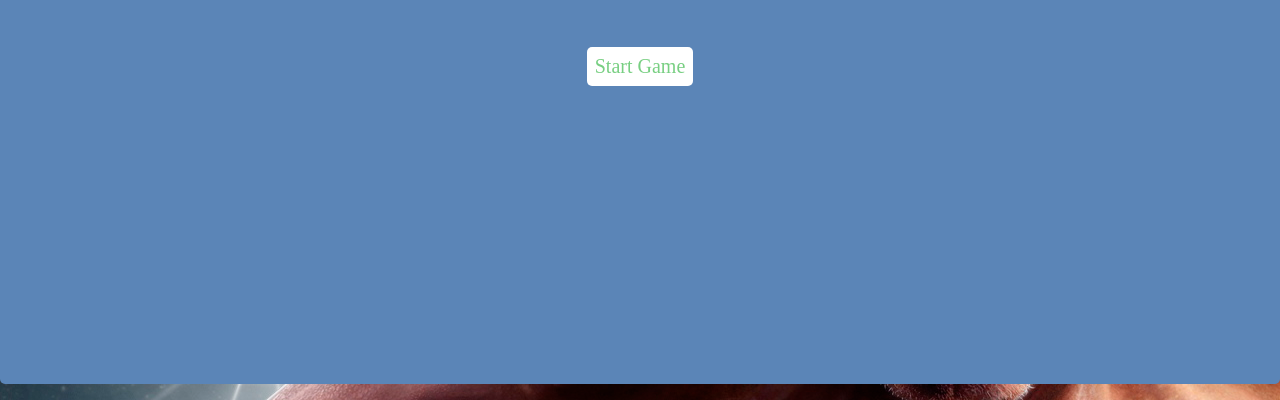
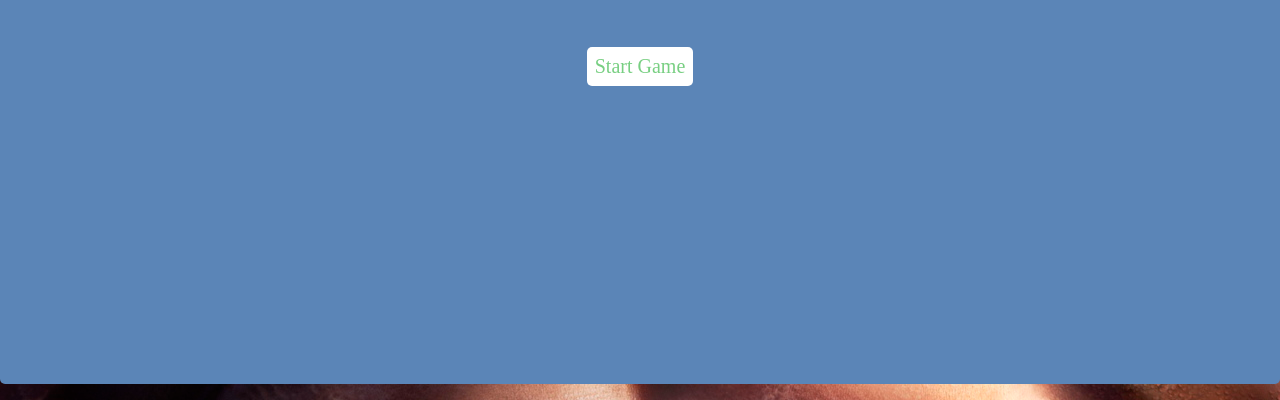
Before and after one commit to TashanDuncan/Unit06, a plain HTML site: page index.html in a window 1280 px wide. Shown: the part 416-816 px from the top of the page. Drawn offline with nearby package versions, Linux system fonts and the light colour scheme.

Commit message:
improved background image

```diff
--- a/css/styles.css
+++ b/css/styles.css
@@ -27,7 +27,7 @@ body {
   flex-direction: column;
   display: flex;
   height: 100vh;
-  background-image: url("../HeihachiMishimaImage.jpg");
+  background: url("../HeihachiMishimaImage.jpg") no-repeat fixed center;
 }
 
 li, ol, ul {
```
